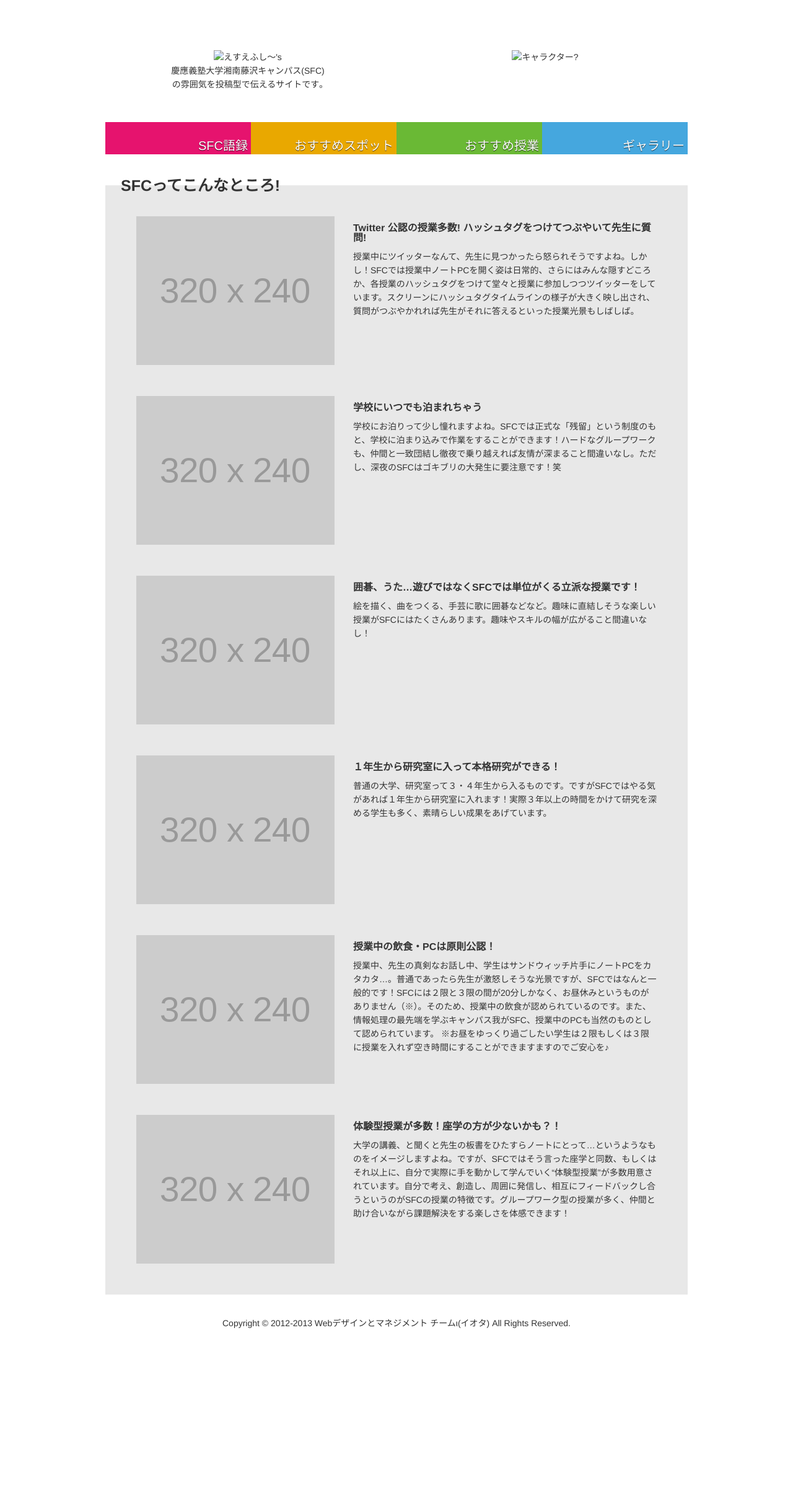
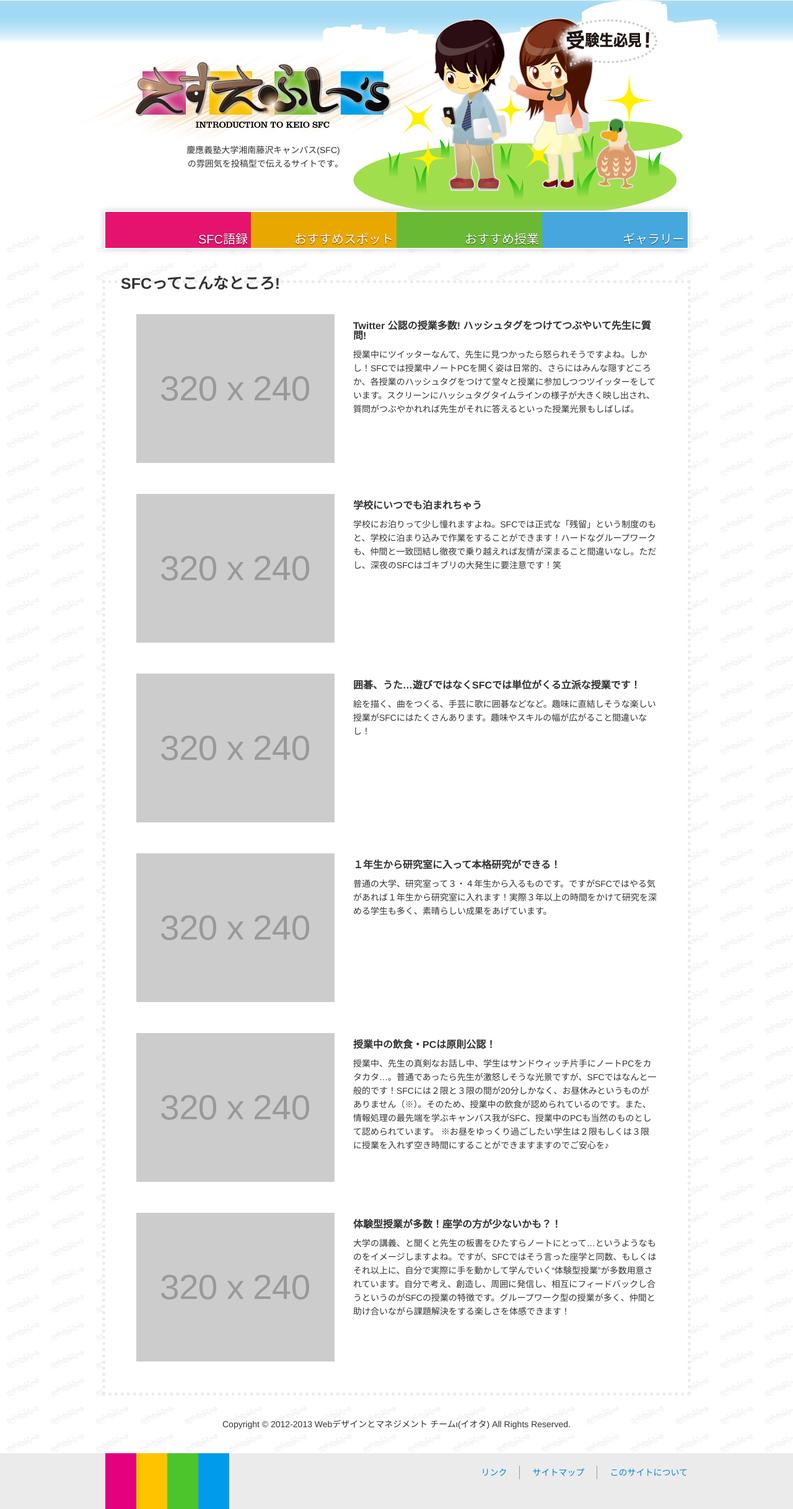
Before and after one commit to ikait/wdm2012iota, a plain HTML site: page index.html in a window 1280 px wide. Shown: the whole page at 62% size. Before the commit the page ends 2222 px from the top, so only its background shows below. Drawn offline with Linux system fonts and the light colour scheme.

Commit message:
トップページのスタイルをほぼ書き終えた

```diff
--- a/index.html
+++ b/index.html
@@ -10,25 +10,29 @@
 </head>
 <body>
 
-  <div id="wrap" class="top">
+  <div id="page" class="top">
 
+    <div id="wrap-header">
       <header id="header" class="container">
         <div id="hero" class="row-fluid">
           <div class="span6 logo">
             <figure>
-            <img src="" alt="えすえふし〜's">
+              <img src="./img/hdr-logo.png" alt="えすえふし〜's">
             </figure>
             <figcaption>
               慶應義塾大学湘南藤沢キャンパス(SFC) <br>
               の雰囲気を投稿型で伝えるサイトです｡
             </figcaption>
           </div>
-        <div id="" class="span6 character">
-          <img src="" alt="キャラクター?">
+          <div id="" class="span6 mascot">
+            <img src="./img/hdr-char.png" alt="キャラクター" class="character">
+            <img src="./img/hdr-bgfr.png" alt="建物" class="building">
           </div>
         </div>
       </header>
+    </div><!--/#wrap-header-->
 
+    <div id="wrap-nav">
       <nav id="nav" class="container">
         <ul class="unstyled">
           <li class="nav-dic"><a href="#">SFC語録</a></li>
@@ -37,7 +41,9 @@
           <li class="nav-glry"><a href="#">ギャラリー</a></li>
         </ul>
       </nav>
+    </div><!--/#wrap-nav-->
 
+    <div id="wrap-content">
       <section id="content" class="container top">
 
         <header>
@@ -143,13 +149,31 @@
 
       </section>
 
-    <footer id="footer" class="container">
+      <div id="footer" class="container">
         <p class="credit">
           Copyright © 2012-2013 Webデザインとマネジメント チームι(イオタ) All Rights Reserved.
         </p>
-    </footer>
+      </div>
 
+    </div><!--/#wrap-content-->
+
+    <div id="wrap-colophon">
+      <div id="colophon" class="container">
+        <ul class="colored pull-left">
+          <li class="red">S</li>
+          <li class="yellow">F</li>
+          <li class="green">C</li>
+          <li class="blue">S</li>
+        </ul>
+        <ul class="fnav pull-right">
+          <li><a href="#">リンク</a></li>
+          <li><a href="#">サイトマップ</a></li>
+          <li><a href="#">このサイトについて</a></li>
+        </ul>
       </div>
+    </div><!--/#wrap-footer-->
+
+  </div><!--/#page-->
 
 </body>
 </html>
--- a/sass/screen.scss
+++ b/sass/screen.scss
@@ -23,13 +23,70 @@ $contentSectionGutter: 50px;
   width: $containerWidth;
 }
 
+#page {
+  overflow-x: hidden;
+  min-width: 1000px;
+}
+
+#wrap-header {
+  background: url(../img/hdr-bgrr.png);
+  background-repeat: repeat-x;
+}
+
+#wrap-content {
+  background: url(../img/cnt-bg.png);
+  margin-top: -30px;
+  padding-top: 30px;
+}
+
+#wrap-colophon {
+  background-color: #ecebec;
+}
+
 #header {
-  margin-top: $sectionGutter + 30px;
+  padding-top: $sectionGutter + 30px;
   text-align: center;
+
+  .logo {
+    figure {
+      img {
+        max-width: none;
+        position: relative;
+        left: -40px;
+        z-index: 1;
+      }
+    }
+    figcaption {
+      position: relative;
+      left: 25px;
+    }
+  }
+  .mascot {
+    height: 210px;
+
+    .character {
+      max-width: none;
+      position: relative;
+      top: -60px;
+      left: -80px;
+      z-index: 2;
+    }
+    .building {
+      max-width: none;
+      position: relative;
+      top: -410px;
+      left: -130px;
+      z-index: 0;
+    }
+  }
 }
 
 #nav {
   margin-top: $sectionGutter;
+  position: relative;
+  border: 2px solid #fff;
+  z-index: 9999;
+  @include box-shadow(0 0 10px #ccc);
 
   ul li {
     width: $containerWidth / 4;
@@ -41,7 +98,7 @@ $contentSectionGutter: 50px;
     &.nav-glry  { background-color: #45a7de; }
 
     a {
-      padding: 27px 5px 3px 0;
+      padding: 33px 5px 3px 0;
       text-align: right;
       display: block;
       font-size: 20px;
@@ -54,17 +111,53 @@ $contentSectionGutter: 50px;
 #content {
   margin-top: $sectionGutter;
   padding-bottom: $sectionGutter;
-  background-color: #e8e8e8;
+  background-color: #fff;
+  border: 5px dotted #ecebec;
 
-  // ページ毎に異なるだろうスタイルは下に記述
+  // ページ毎に異なるだろうスタイルは下に記述してね
 }
 
 #footer {
   margin-top: $sectionGutter * 0.7;
-  margin-bottom: $sectionGutter * 1.3;
+  padding-bottom: $sectionGutter * 0.5;
 
   .credit {
     text-align: center;
+  }
+}
+
+#colophon {
+
+  .fnav {
+    margin: $sectionGutter*0.4 0 0;
+    li {
+      float: left;
+      list-style: none;
+      border-left: 1px solid #999;
+      margin-left: 20px;
+      padding-left: 20px;
+
+      &:first-child {
+        border-left: none;
+      }
+    }
+  }
+
+  .colored {
+    margin: 0;
+    li {
+      float: left;
+      list-style: none;
+      text-indent: -9999em;
+      height: 90px;
+      width: 50px;
+
+      &.red { background-color: #e2007c }
+      &.yellow { background-color: #ffc300 }
+      &.green { background-color: #4cc52d }
+      &.blue { background-color: #009cec }
+
+    }
   }
 }
 
```
Also changed, not shown: css/screen.css, img/cnt-bg.png (added), img/hdr-bgfr.png (added), img/hdr-bgrr.png (added), img/hdr-char.png (added), img/hdr-logo.png (added). Lines whose indentation alone changed are shown as unchanged.
